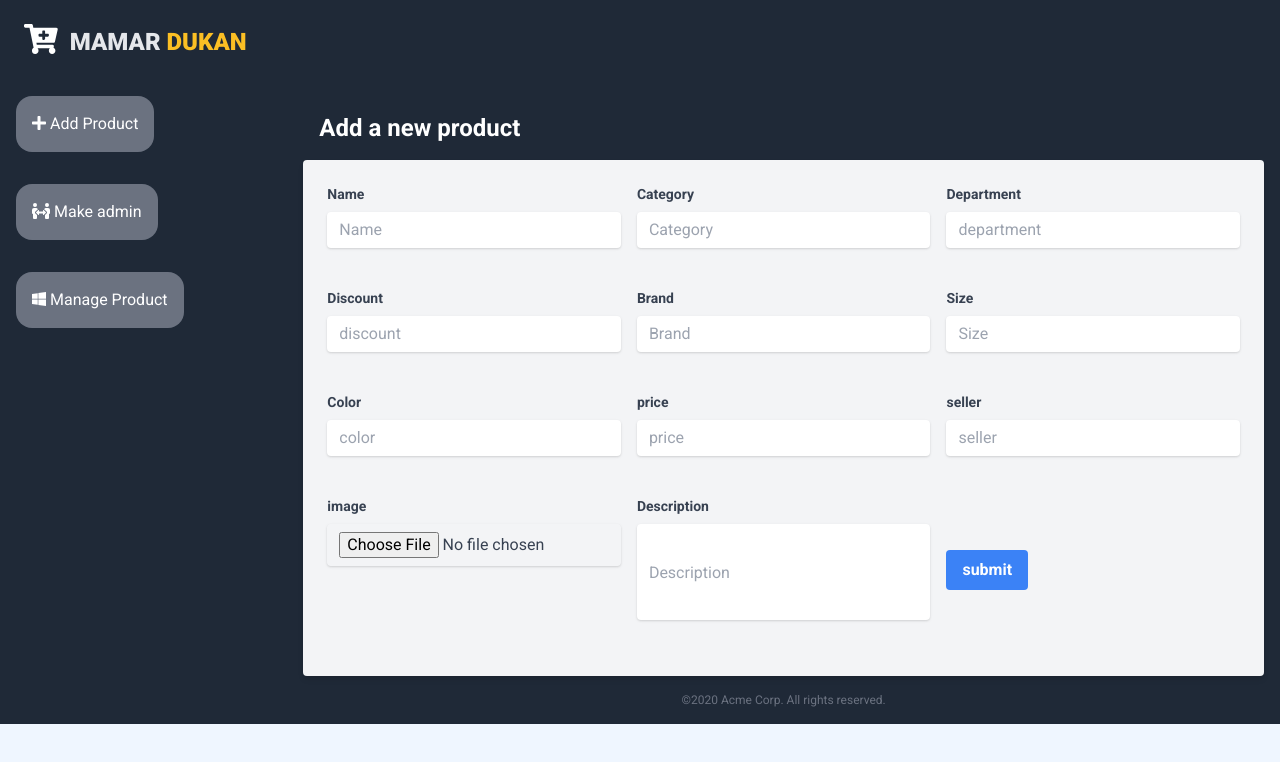
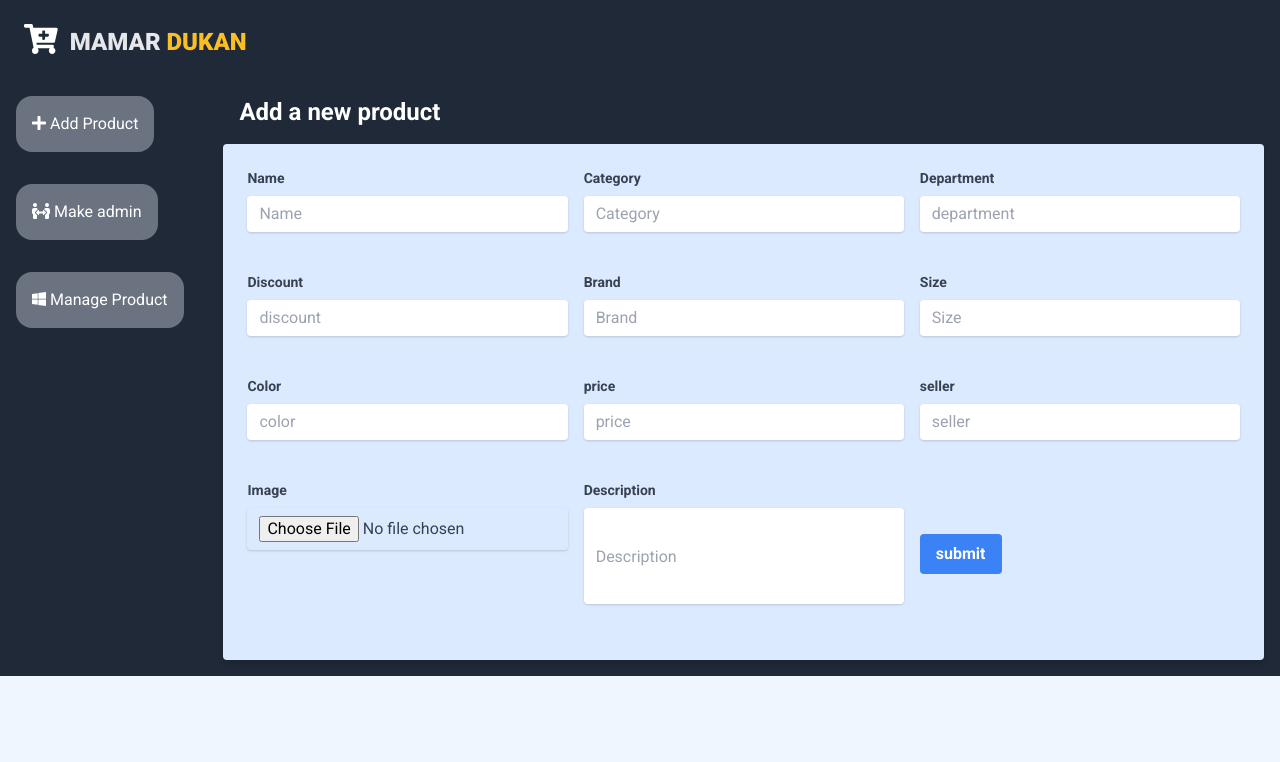
Before and after one commit to Robustdevs5/MamarDukan-client, a React (Create React App) app: page /addProduct in a window 1280 px wide. Shown: the top 762 px of the page. Built offline with nearby package versions, Linux system fonts and the light colour scheme.

Commit message:
admin dashboard added

```diff
--- a/src/App.js
+++ b/src/App.js
@@ -5,6 +5,7 @@ import ManageProduct from "./Components/AdminDashboard/ManageProduct/ManageProdu
 import AdminSidebar from "./Components/AdminDashboard/AdminSidebar/AdminSidebar";
 import AddAdmin from "./Components/AdminDashboard/AddAdmin/AddAdmin";
 import ProductDeatils from "./Components/ProductDeatils/ProductDeatils";
+import AdminPanel from "./Components/AdminDashboard/AdminPanel/AdminPanel";
 
 
 
@@ -14,6 +15,7 @@ function App() {
       <Switch>
 
         <Route exact path="/" component={HomePage} />
+        <Route exact path="/dashboard" component={AdminPanel} />
         <Route exact path="/addProduct" component={AddProduct} />
         <Route exact path="/adminSidebar" component={AdminSidebar} />
         <Route exact path="/addAdmin" component={AddAdmin} />
--- a/src/Components/AdminDashboard/AddAdmin/AddAdmin.js
+++ b/src/Components/AdminDashboard/AddAdmin/AddAdmin.js
@@ -16,12 +16,13 @@ const AddAdmin = () => {
             </div>
 
             <div className="flex flex-wrap h-screen">
-                <AdminSidebar/>
+                <AdminSidebar />
 
                 <div className="sm:w-3/5 w-screen  p-4">
                     <h1 className="mt-3 text-2xl font-bold text-white m-4 ">
                         Add a new admin
                     </h1>
+
                     <form>
                         <br />
                         <br />
@@ -46,6 +47,7 @@ const AddAdmin = () => {
                             className="shadow  border-0 rounded bg-blue-600 my-6  p-2 text-white focus:ring-2 focus:ring-blue-600"
                         />
                     </form>
+
                 </div>
             </div>
         </div>
--- a/src/Components/AdminDashboard/AddProduct/AddProduct.js
+++ b/src/Components/AdminDashboard/AddProduct/AddProduct.js
@@ -81,12 +81,12 @@ const AddProduct = () => {
                 <div className="flex  md:flex-row flex-col">
                     <AdminSidebar/>
 
-                    <section className="m-4 ">
+                    <section className="mx-4">
                         <h1 className="font-bold text-white p-4 text-2xl">Add a new product</h1>
                         <div class="  ">
 
                             <form
-                                class=" shadow-md rounded bg-gray-100 p-6 pb-8 mb-4 grid grid-cols-3 gap-4"
+                                class=" shadow-md rounded bg-blue-100 p-6 pb-8 mb-4 grid grid-cols-3 gap-4"
                                 onSubmit={handleSubmit}
                             >
                                 <div class="mb-4">
@@ -169,7 +169,7 @@ const AddProduct = () => {
                                         Size
                                     </label>
                                     <input
-                                        className="shadow appearance-none border-0 rounded w-full py-2 px-3 text-gray-700 leading-tight focus:ring-2 focus:ring-blue-600shadow appearance-none border-0 rounded w-full py-2 px-3 text-gray-700 leading-tight focus:ring-2 focus:ring-blue-600"
+                                        className="shadow appearance-none border-0 rounded w-full py-2 px-3 text-gray-700 leading-tight focus:ring-2 focus:ring-blue-600"
                                         type="text"
                                         name="size"
                                         placeholder="Size"
@@ -222,10 +222,10 @@ const AddProduct = () => {
                                         class="block text-gray-700 text-sm font-bold mb-2"
                                         for="image"
                                     >
-                                        image
+                                        Image
                                     </label>
                                     <input
-                                        class="shadow appearance-none border-0 rounded w-full py-2 px-3 text-gray-700 leading-tight focus:ring-2 focus:ring-blue-600"
+                                        class="shadow appearance-none border-1 hover:bg-blue-600 hover:text-gray-50 rounded w-full py-2 px-3 text-gray-700 leading-tight focus:ring-2 focus:ring-blue-600"
                                         onChange={handleImageUpload}
                                         type="file"
                                         name="image"
@@ -255,9 +255,6 @@ const AddProduct = () => {
                                     </button>
                                 </div>
                             </form>
-                            <p class="text-center text-gray-500 text-xs">
-                                &copy;2020 Acme Corp. All rights reserved.
-                            </p>
                         </div>
                     </section>
                 </div>
--- /dev/null
+++ b/src/Components/AdminDashboard/AdminPanel/AdminPanel.js
@@ -0,0 +1,17 @@
+import React from 'react';
+import Logo from '../../Navbar/Logo/Logo';
+import AdminSidebar from '../AdminSidebar/AdminSidebar';
+
+const AdminPanel = () => {
+
+    return (
+        <>
+            <div className="w-screen h-20 p-6 bg-gray-800">
+                <Logo />
+            </div>
+            <AdminSidebar />
+        </>
+    );
+};
+
+export default AdminPanel;
--- a/src/Components/AdminDashboard/AdminSidebar/AdminSidebar.js
+++ b/src/Components/AdminDashboard/AdminSidebar/AdminSidebar.js
@@ -11,7 +11,7 @@ const AdminSidebar = () => {
     const history = useHistory();
 
     return (
-        <div class=" md:w-1/4  w-screen h-full ">
+        <div class=" md:w-1/6  w-screen h-full">
             <div className="  bg-gray-800 text-white ">
                 <button
                     className="group  bg-gray-500 hover:bg-pink-600 focus:bg-blue-500 border-0 m-4 p-4  rounded-2xl"
--- a/src/Components/Navbar/Menu/MenuItems.js
+++ b/src/Components/Navbar/Menu/MenuItems.js
@@ -261,7 +261,7 @@ export const Menu = [
   },
   {
     title: "Dashboard",
-    path: "/addProduct",
+    path: "/dashboard",
     class:
       "py-2  px-3 font-medium hover:bg-blue-900 duration-500 hover:text-white rounded-lg",
     toggleClass:
```
